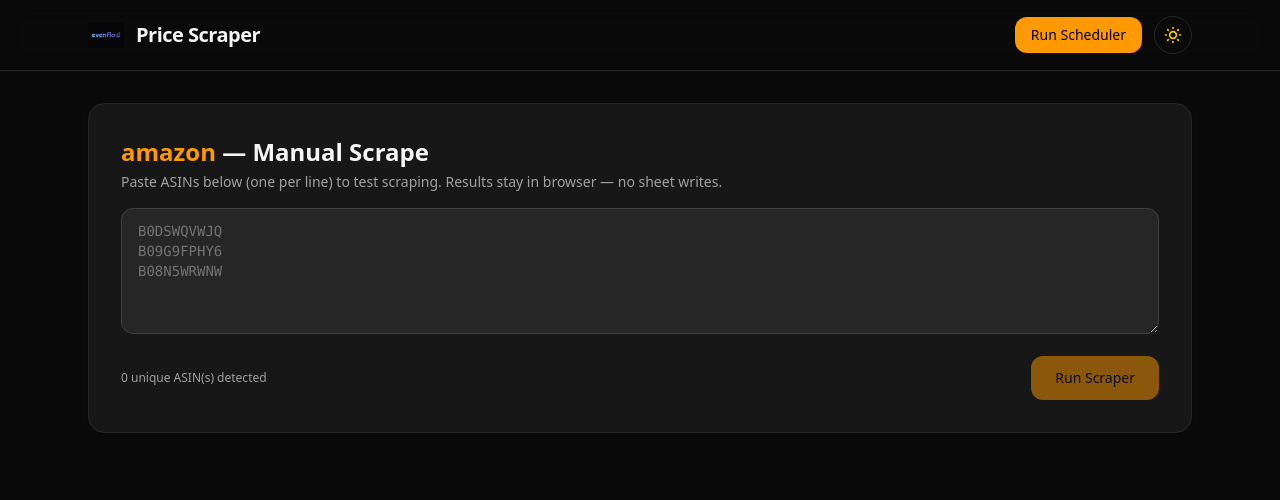
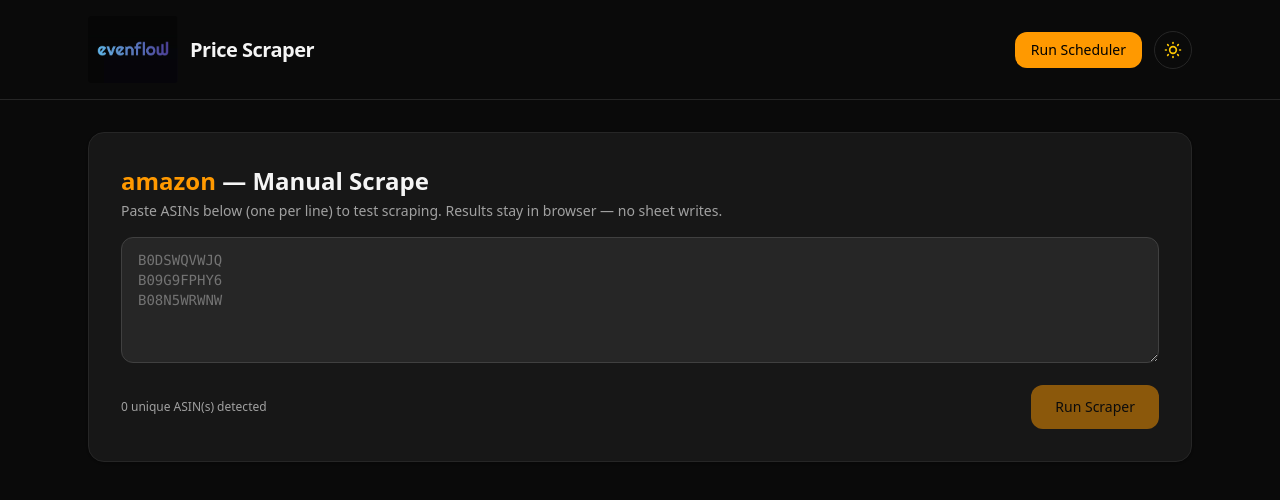
Before and after one commit to SanchitxEvenflow/evenflow-pricechecker, a Next.js app in the folder frontend/: page / in a window 1280 px wide. Shown: the top 500 px of the page. Built offline with nearby package versions, Linux system fonts and the light colour scheme.

Commit message:
added a little UI change

```diff
--- a/frontend/src/app/page.tsx
+++ b/frontend/src/app/page.tsx
@@ -66,11 +66,11 @@
 // ═══════════════════════════════════════════════════════════════════════════
 function Header({ dark, setDark, t, page }: { dark: boolean; setDark: (v: boolean) => void; t: any; page: string }) {
   return (
-    <header className={`sticky top-0 z-20 border-b ${t.border} ${t.headerBg} backdrop-blur-md`}>
+    <header className="sticky top-0 z-20 border-b border-neutral-800 bg-neutral-950 text-neutral-100">
       <div className="max-w-6xl mx-auto px-6 py-4 flex justify-between items-center">
         <a href="#/" className="flex items-center space-x-3 hover:opacity-80 transition-opacity">
-          <Image src="/logo.png" alt="Logo" width={36} height={36} className="rounded object-contain" unoptimized />
-          <h1 className="text-xl font-bold tracking-tight">Price Scraper</h1>
+          <Image src="/logo.png" alt="Logo" width={90} height={45} className="rounded object-contain" unoptimized />
+          <h1 className="text-xl font-bold tracking-tight text-neutral-100">Price Scraper</h1>
         </a>
         <div className="flex items-center gap-3">
           {page === "home" ? (
@@ -78,15 +78,15 @@
               Run Scheduler
             </a>
           ) : (
-            <a href="#/" className={`px-4 py-2 rounded-xl text-sm font-medium ${t.btnSecondary} transition-all`}>
+            <a href="#/" className="px-4 py-2 rounded-xl text-sm font-medium bg-neutral-800 hover:bg-neutral-700 text-white transition-all">
               ← Back
             </a>
           )}
-          <button onClick={() => setDark(!dark)} className={`p-2 rounded-full border ${t.border} hover:opacity-80 transition-opacity`} aria-label="Toggle Theme">
+          <button onClick={() => setDark(!dark)} className="p-2 rounded-full border border-neutral-800 hover:opacity-80 transition-opacity" aria-label="Toggle Theme">
             {dark ? (
               <svg className="w-5 h-5 text-yellow-400" fill="none" stroke="currentColor" viewBox="0 0 24 24"><path strokeLinecap="round" strokeLinejoin="round" strokeWidth="2" d="M12 3v1m0 16v1m9-9h-1M4 12H3m15.364 6.364l-.707-.707M6.343 6.343l-.707-.707m12.728 0l-.707.707M6.343 17.657l-.707.707M16 12a4 4 0 11-8 0 4 4 0 018 0z"/></svg>
             ) : (
-              <svg className="w-5 h-5 text-indigo-500" fill="none" stroke="currentColor" viewBox="0 0 24 24"><path strokeLinecap="round" strokeLinejoin="round" strokeWidth="2" d="M20.354 15.354A9 9 0 018.646 3.646 9.003 9.003 0 0012 21a9.003 9.003 0 008.354-5.646z"/></svg>
+              <svg className="w-5 h-5 text-indigo-400" fill="none" stroke="currentColor" viewBox="0 0 24 24"><path strokeLinecap="round" strokeLinejoin="round" strokeWidth="2" d="M20.354 15.354A9 9 0 018.646 3.646 9.003 9.003 0 0012 21a9.003 9.003 0 008.354-5.646z"/></svg>
             )}
           </button>
         </div>
```
Also changed, not shown: 1 other file (tests, documents, lock files or other folders).
